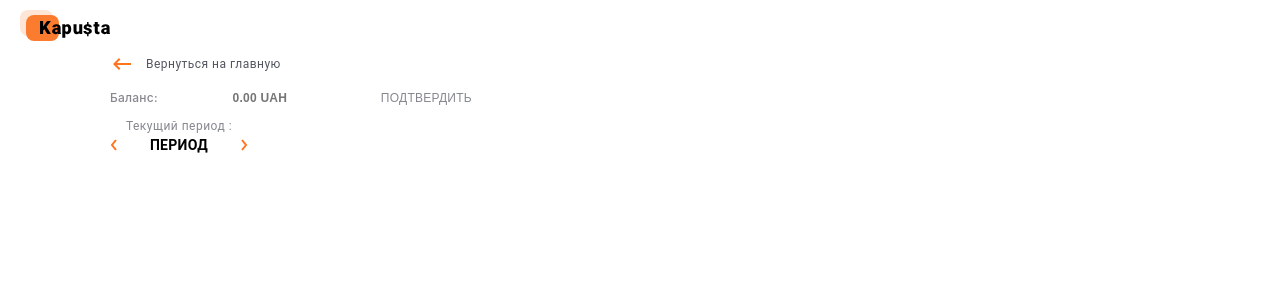
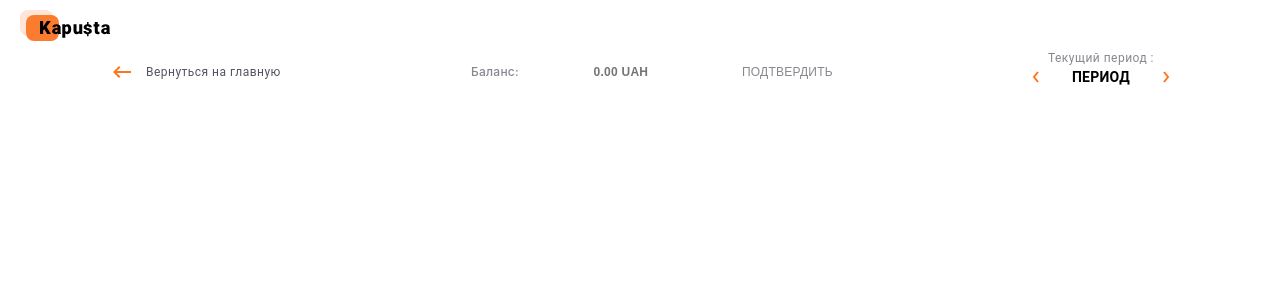
Before and after one commit to EKhoroshko/frontend-kapusta, a React (Create React App) app: page /summary in a window 1280 px wide. Shown: the top 300 px of the page. Built offline with nearby package versions, Linux system fonts and the light colour scheme.

Commit message:
completed summary-menu mobile/tablet/desctop

```diff
--- a/src/components/Balance/Balance.module.css
+++ b/src/components/Balance/Balance.module.css
@@ -1,5 +1,4 @@
 .balance {
-  /* widows: 369px; */
   display: flex;
   align-items: baseline;
 }
@@ -7,7 +6,7 @@
   text-align: center;
   font-weight: 500;
   font-size: 12px;
-  line-height: 14px;
+  line-height: 1.17;
   letter-spacing: 0.02em;
   color: rgba(82, 85, 95, 0.7);
 }
@@ -34,6 +33,7 @@
 }
 
 .add:focus {
+  border-color: #ff751d;
   outline-color: #ff751d;
 }
 
@@ -59,19 +59,23 @@
   background: #ff751d;
 }
 @media screen and (max-width: 767px) {
-  .btnAdd {
-    display: none;
-  }
   .balance {
+    width: 183px;
+    margin-left: auto;
+    margin-right: auto;
     display: block;
     text-align: center;
-    /* flex-direction: column;
-    align-items: center; */
     margin-top: 30px;
+    order: 1;
   }
   .add {
     margin-top: 6px;
   }
 }
-@media screen and (min-width: 1280px) {
+@media screen and (max-width: 1279px) {
+  .btnAdd {
+    display: none;
+  }
 }
+@media screen and (min-width: 768px) {
+}
--- a/src/components/ReportCurrentPeriod/ReportCurrentPeriod.module.css
+++ b/src/components/ReportCurrentPeriod/ReportCurrentPeriod.module.css
@@ -36,3 +36,10 @@
   background: none;
   padding: 0;
 }
+@media screen and (max-width: 767px) {
+  .calendarWrap {
+    margin-left: auto;
+    margin-right: auto;
+    margin-top: 10px;
+  }
+}
--- a/src/routes/Summary/Summary.js
+++ b/src/routes/Summary/Summary.js
@@ -22,10 +22,8 @@ function Summary() {
     <div className={style.container}>
       <div className={style.menu}>
         <ReportButtonGoBack />
-        <div className={style.menuGrup}>
-          <Balance />
-          <ReportCurrentPeriod />
-        </div>
+        <Balance />
+        <ReportCurrentPeriod />
       </div>
       {/* <DetailsBalance /> */}
       {/* <ReportListByCategory />
--- a/src/routes/Summary/Summary.module.css
+++ b/src/routes/Summary/Summary.module.css
@@ -7,6 +7,10 @@
     padding-left: 50px;
     padding-right: 50px;
   }
+  .menu {
+    display: flex;
+    justify-content: space-between;
+  }
 }
 @media screen and (min-width: 1280px) {
   .container {
@@ -14,17 +18,10 @@
     padding-right: 110px;
   }
 }
-/* .menu {
-  /* display: flex; */
 
 @media screen and (max-width: 767px) {
-  .menuGrup {
-    width: 183px;
+  .menu {
     display: flex;
-    flex-direction: column-reverse;
-    align-items: center;
-    margin-top: 10px;
-    margin-left: auto;
-    margin-right: auto;
+    flex-direction: column;
   }
 }
```
